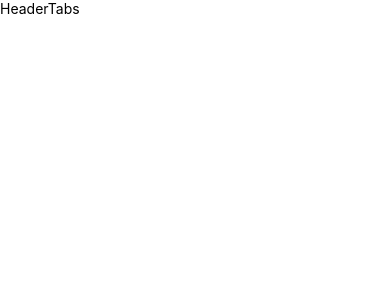
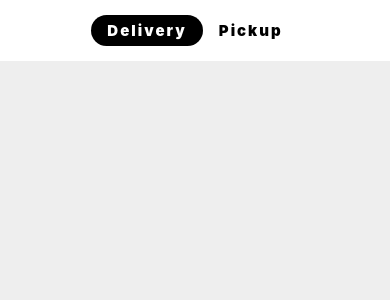
Before and after one commit to SobolAlexey/Uber__Eats, a React Native app: screen / in a window 390 px wide. Shown: the top 300 px of the page. Built offline with nearby package versions, Linux system fonts and the light colour scheme.

Commit message:
create Home screen, HeaderTabs, HeaderButton

```diff
--- a/app/components/screens/Home/Home.jsx
+++ b/app/components/screens/Home/Home.jsx
@@ -1,12 +1,15 @@
 import { View, Text } from "react-native";
 import React from "react";
 import HeaderTabs from "../../ui/HeaderTabs";
+import { SafeAreaView } from "react-native-web";
 
 const Home = () => {
   return (
-    <View>
+    <SafeAreaView style={{backgroundColor: '#eee', flex: 1}}>
+   <View style={{backgroundColor: 'white', padding: 15}}>
       <HeaderTabs />
     </View>
+    </SafeAreaView>
   );
 };
 
--- a/app/components/ui/HeaderTabs.jsx
+++ b/app/components/ui/HeaderTabs.jsx
@@ -1,12 +1,52 @@
-import { View, Text } from 'react-native'
-import React from 'react'
+import { View, Text } from "react-native";
+import React, { useState } from "react";
+import { TouchableOpacity } from "react-native-web";
 
 const HeaderTabs = () => {
+    const [activeTab, setActiveTab] = useState('Delivery')
   return (
-    <View>
-      <Text>HeaderTabs</Text>
+    <View style={{ flexDirection: "row", alignSelf: "center" }}>
+      <HeaderButton
+       text="Delivery"
+       textColor='black'
+       btnColor='white'
+       activeTab={activeTab}
+       setActiveTab={setActiveTab}
+       />
+      <HeaderButton
+       text="Pickup"
+       textColor='white'
+       btnColor='black'
+       activeTab={activeTab}
+       setActiveTab={setActiveTab}
+       />
     </View>
-  )
-}
+  );
+};
 
-export default HeaderTabs
+export default HeaderTabs;
+
+const HeaderButton = ({ text, textColor, btnColor, activeTab , setActiveTab }) => {
+  return (
+    <TouchableOpacity
+      style={{
+        backgroundColor: activeTab === text ? 'black' : 'white',
+        paddingVertical: 6,
+        paddingHorizontal: 16,
+        borderRadius: 30,
+      }}
+      onPress={() => setActiveTab(text)}
+    >
+      <Text
+        style={{
+          color: activeTab === text ? 'white' : 'black',
+          fontSize: 15,
+          fontWeight: '900',
+          letterSpacing: 2,
+        }}
+      >
+        {text}
+      </Text>
+    </TouchableOpacity>
+  );
+};
--- a/package.json
+++ b/package.json
@@ -15,6 +15,7 @@
     "react": "17.0.1",
     "react-dom": "17.0.1",
     "react-native": "0.64.3",
+    "react-native-vector-icons": "^9.0.0",
     "react-native-web": "0.17.1"
   },
   "devDependencies": {
```
Also changed, not shown: 1 other file (tests, documents, lock files or other folders).
